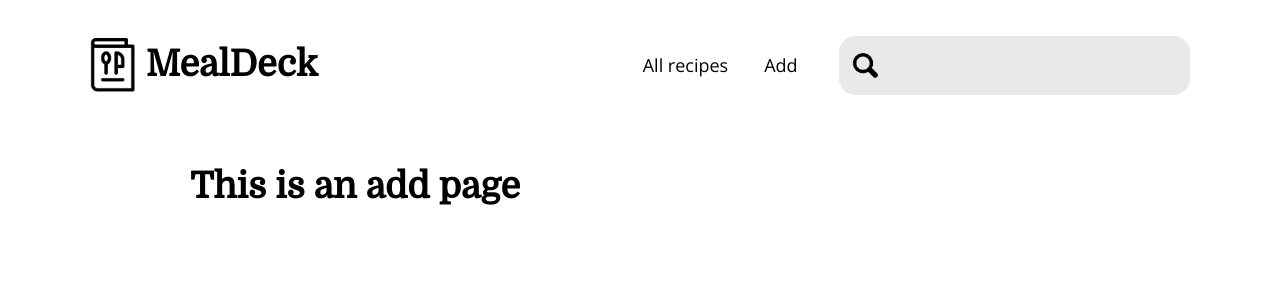
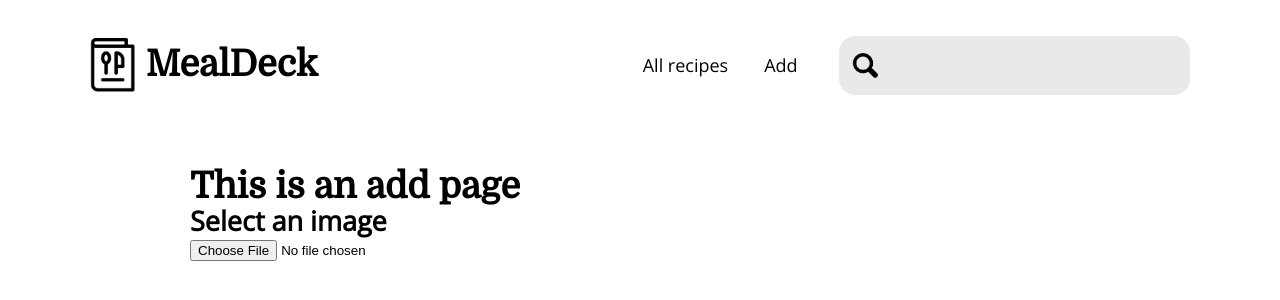
Before and after one commit to edlsto/recipe-creator, a Vue app: page /add in a window 1280 px wide. Shown: the top 300 px of the page. Built offline with nearby package versions, Linux system fonts and the light colour scheme.

Commit message:
Create add photo function

```diff
--- a/src/views/Add.vue
+++ b/src/views/Add.vue
@@ -1,5 +1,54 @@
 <template>
   <div class="about">
     <h1>This is an add page</h1>
+    <div v-for="item in items" :key="item.key">
+      <div v-if="!item.image">
+        <h2>Select an image</h2>
+        <input type="file" @change="onFileChange(item, $event)" />
+      </div>
+      <div v-else>
+        <img :src="item.image" class="img-preview" />
+        <button @click="removeImage(item)">Remove image</button>
+      </div>
+    </div>
   </div>
 </template>
+
+<script>
+export default {
+  data() {
+    return {
+      items: [
+        {
+          image: false,
+        },
+      ],
+    };
+  },
+  methods: {
+    onFileChange(item, e) {
+      var files = e.target.files || e.dataTransfer.files;
+      if (!files.length) return;
+      this.createImage(item, files[0]);
+    },
+    createImage(item, file) {
+      // var image = new Image();
+      var reader = new FileReader();
+
+      reader.onload = (e) => {
+        item.image = e.target.result;
+      };
+      reader.readAsDataURL(file);
+    },
+    removeImage: function(item) {
+      item.image = false;
+    },
+  },
+};
+</script>
+
+<style>
+.img-preview {
+  width: 10em;
+}
+</style>
```
